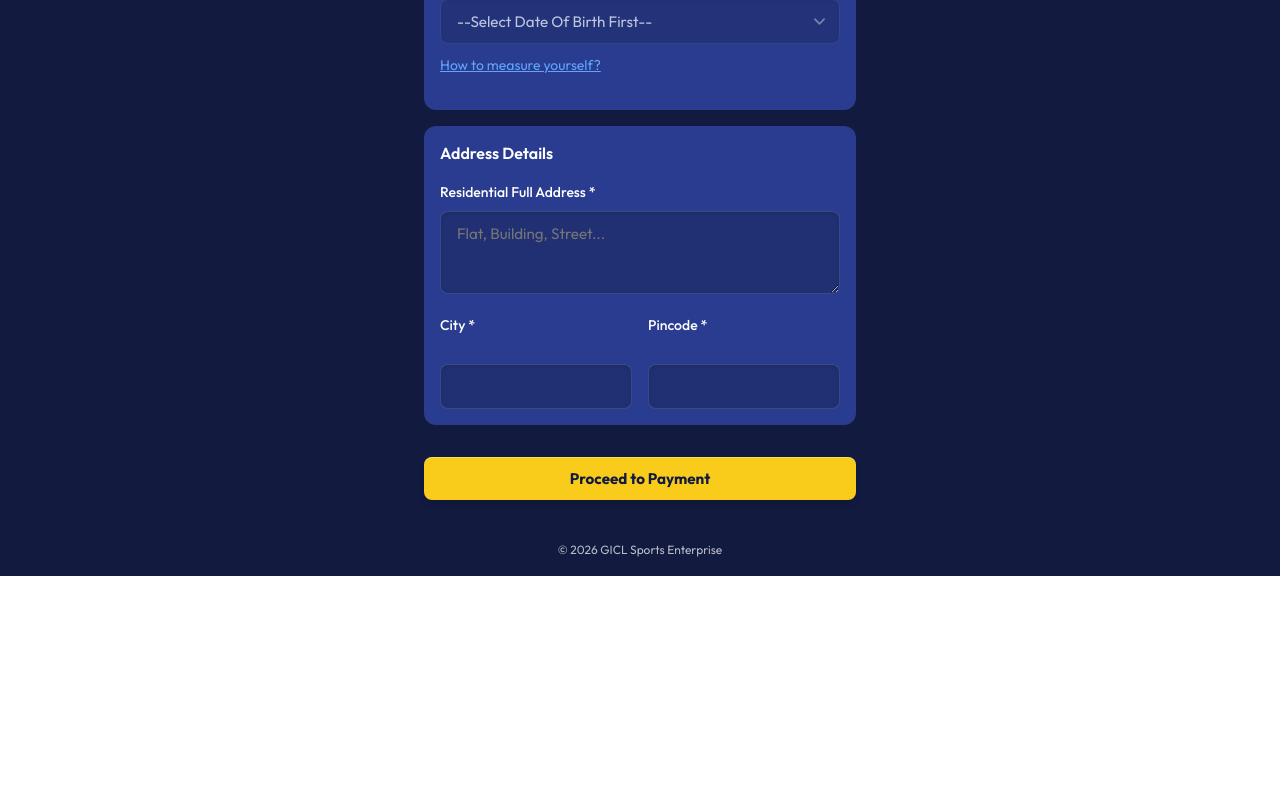
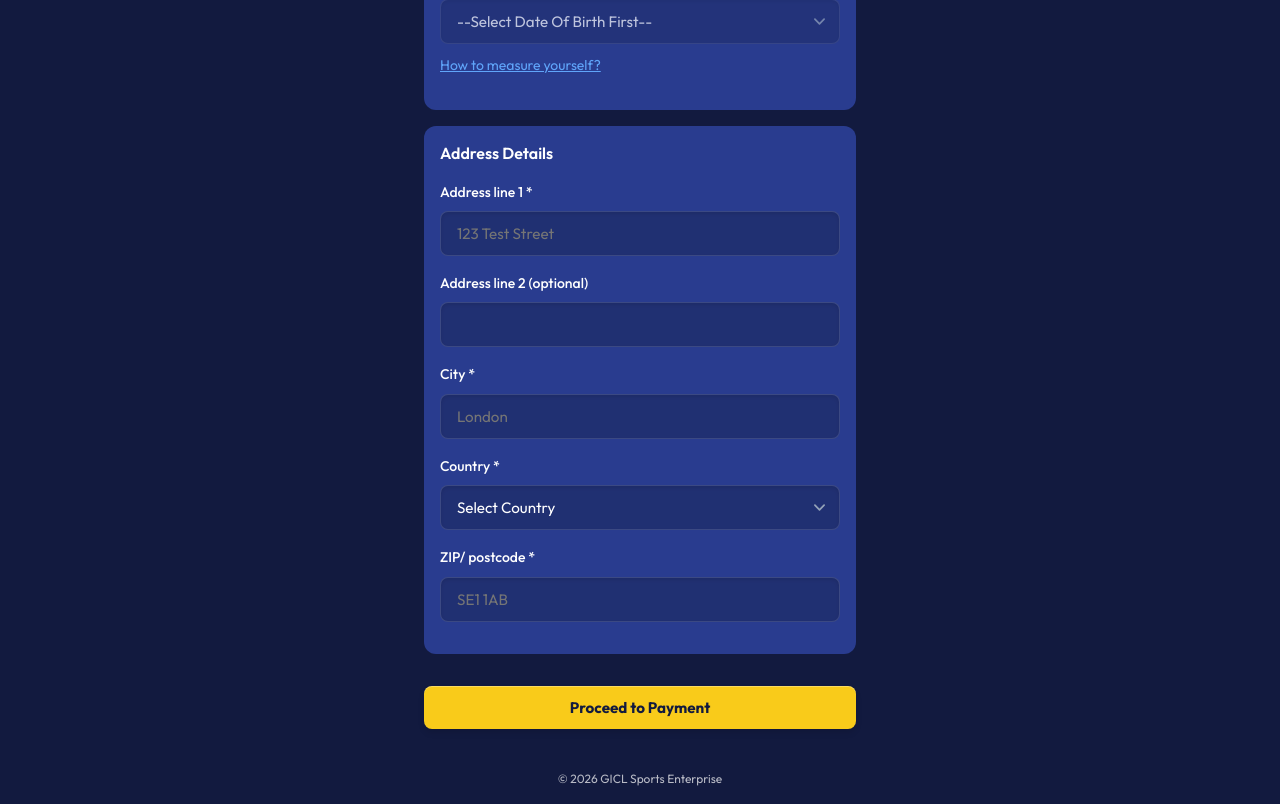
Before and after one commit to Kundan-23/gicl, a React (Vite) app: page /onboarding/step2 in a window 1280 px wide. Shown: the part 1232-2036 px from the top of the page. Before the commit the page ends 1808 px from the top, so only its background shows below. Built offline with nearby package versions, Linux system fonts and the light colour scheme.

Commit message:
Update address form fields to be granular

```diff
--- a/src/pages/PlayerOnboarding/Step2_BasicRegistration.jsx
+++ b/src/pages/PlayerOnboarding/Step2_BasicRegistration.jsx
@@ -315,44 +315,74 @@ const Step2_BasicRegistration = () => {
           <h3 className="heading-3" style={{ marginBottom: '1rem', fontSize: '1rem' }}>Address Details</h3>
 
           <Controller
-            name="address"
+            name="addressLine1"
             control={control}
             rules={{ required: 'Required' }}
             render={({ field }) => (
-              <div className="form-group">
-                <label className="form-label">Residential Full Address *</label>
-                <textarea {...field} className="form-input" rows={3} placeholder="Flat, Building, Street..." />
-                {errors.address && <span className="form-error">{errors.address.message}</span>}
+              <div className="form-group" style={{ marginBottom: '1rem' }}>
+                <label className="form-label">Address line 1 *</label>
+                <input {...field} className="form-input" placeholder="123 Test Street" />
+                {errors.addressLine1 && <span className="form-error">{errors.addressLine1.message}</span>}
               </div>
             )}
           />
 
-          <div style={{ display: 'grid', gridTemplateColumns: '1fr 1fr', gap: '1rem' }}>
+          <Controller
+            name="addressLine2"
+            control={control}
+            render={({ field }) => (
+              <div className="form-group" style={{ marginBottom: '1rem' }}>
+                <label className="form-label">Address line 2 (optional)</label>
+                <input {...field} className="form-input" placeholder="" />
+              </div>
+            )}
+          />
+
           <Controller
             name="city"
             control={control}
             rules={{ required: 'Required' }}
             render={({ field }) => (
-                <div className="form-group">
+              <div className="form-group" style={{ marginBottom: '1rem' }}>
                 <label className="form-label">City *</label>
-                  <input {...field} className="form-input" />
+                <input {...field} className="form-input" placeholder="London" />
                 {errors.city && <span className="form-error">{errors.city.message}</span>}
               </div>
             )}
           />
+
           <Controller
-              name="pincode"
+            name="country"
             control={control}
             rules={{ required: 'Required' }}
             render={({ field }) => (
-                <div className="form-group">
-                  <label className="form-label">Pincode *</label>
-                  <input {...field} className="form-input" />
-                  {errors.pincode && <span className="form-error">{errors.pincode.message}</span>}
+              <div className="form-group" style={{ marginBottom: '1rem' }}>
+                <label className="form-label">Country *</label>
+                <select {...field} className="form-input">
+                  <option value="">Select Country</option>
+                  <option value="United Kingdom">United Kingdom</option>
+                  <option value="India">India</option>
+                  <option value="United States">United States</option>
+                  <option value="Australia">Australia</option>
+                  <option value="Canada">Canada</option>
+                </select>
+                {errors.country && <span className="form-error">{errors.country.message}</span>}
               </div>
             )}
           />
+
+          <Controller
+            name="zipCode"
+            control={control}
+            rules={{ required: 'Required' }}
+            render={({ field }) => (
+              <div className="form-group" style={{ marginBottom: '1rem' }}>
+                <label className="form-label">ZIP/ postcode *</label>
+                <input {...field} className="form-input" placeholder="SE1 1AB" />
+                {errors.zipCode && <span className="form-error">{errors.zipCode.message}</span>}
               </div>
+            )}
+          />
         </div>
 
         <button type="submit" className="btn-primary" style={{ marginTop: '1rem' }}>
--- a/src/store/useFormStore.js
+++ b/src/store/useFormStore.js
@@ -17,9 +17,11 @@ export const useFormStore = create(
         email: '',
         whatsapp: '+91',
         jerseySize: '',
-        address: '',
+        addressLine1: '',
+        addressLine2: '',
         city: '',
-        pincode: '',
+        country: '',
+        zipCode: '',
         instagramLink: '',
         instagramApproved: false,
         acceptedTerms: false,
@@ -100,9 +102,11 @@ export const useFormStore = create(
           email: '',
           whatsapp: '+91',
           jerseySize: '',
-          address: '',
+          addressLine1: '',
+          addressLine2: '',
           city: '',
-          pincode: '',
+          country: '',
+          zipCode: '',
           instagramLink: '',
           instagramApproved: false,
           acceptedTerms: false,
@@ -117,7 +121,7 @@ export const useFormStore = create(
     }),
     {
       name: 'gicl-registration-storage',
-      version: 2, // Incremented to clear old cached defaults
+      version: 3, // Incremented to clear old cached defaults
     }
   )
 );
```
Lines whose indentation alone changed are shown as unchanged.
